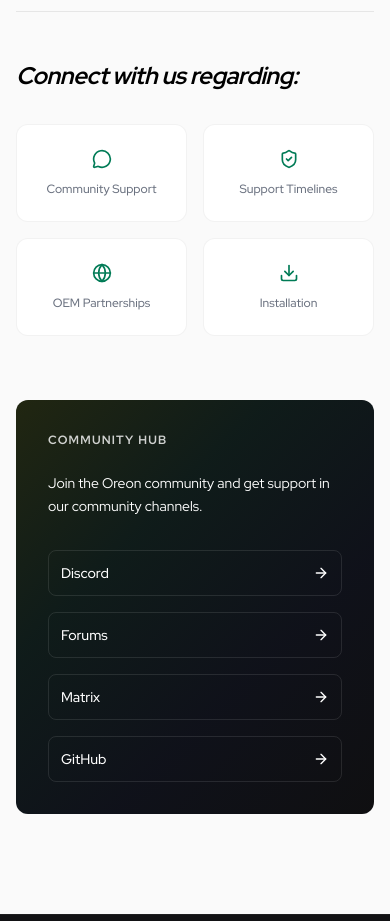
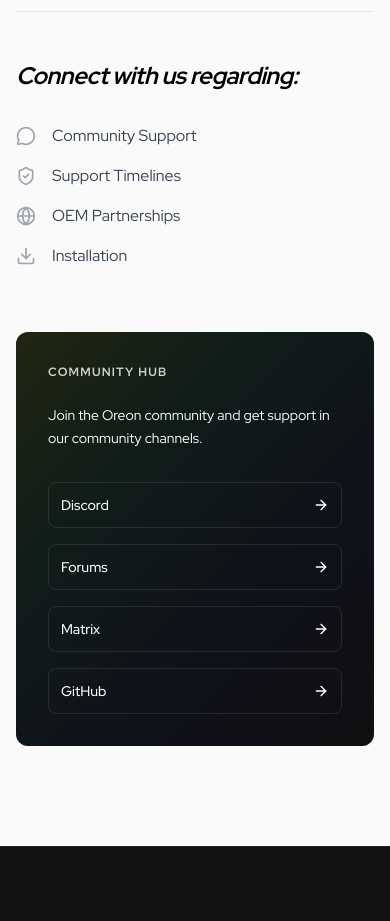
Before and after one commit to oreonhq/website, a Next.js app: page /contact in a window 390 px wide. Shown: the part 1020-1941 px from the top of the page. Built offline with nearby package versions, Linux system fonts and the light colour scheme.

Commit message:
several visual fixes for mobile & desktop

```diff
--- a/app/contact/page.tsx
+++ b/app/contact/page.tsx
@@ -47,19 +47,19 @@
 
               <div>
                 <h3 className="text-2xl font-bold text-black mb-8 tracking-tight italic text-2xl">Connect with us regarding:</h3>
-                <div className="grid grid-cols-2 md:grid-cols-4 gap-4">
+                <ul className="space-y-4">
                   {[
                     { label: "Community Support", icon: MessageCircle },
                     { label: "Support Timelines", icon: ShieldCheck },
                     { label: "OEM Partnerships", icon: Globe },
                     { label: "Installation", icon: Download }
                   ].map((item, i) => (
-                    <div key={i} className="flex flex-col items-center gap-3 text-sm font-medium text-gray-500 border border-black/5 p-6 rounded-enterprise bg-white transition-all">
-                      <item.icon className="w-5 h-5 text-[#007b56]" />
-                      <span className="text-center text-xs">{item.label}</span>
-                    </div>
+                    <li key={i} className="flex items-center gap-4 text-gray-700">
+                      <item.icon className="w-5 h-5 text-gray-400 flex-shrink-0" />
+                      <span className="font-light">{item.label}</span>
+                    </li>
                   ))}
-                </div>
+                </ul>
               </div>
             </div>
 
--- a/app/page.tsx
+++ b/app/page.tsx
@@ -63,7 +63,7 @@
         <section className="enterprise-section bg-white">
           <div className="max-w-7xl mx-auto px-4 sm:px-6 lg:px-8">
             <div className="grid lg:grid-cols-12 gap-16 items-center">
-              <div className="lg:col-span-5 order-2 lg:order-1">
+              <div className="hidden lg:grid lg:col-span-5 lg:order-1">
                 <div className="grid grid-cols-2 gap-6">
                   {[
                     { icon: EyeOff, gradient: "from-orange-500 to-red-600" },
@@ -80,7 +80,7 @@
                   ))}
                 </div>
               </div>
-              <div className="lg:col-span-7 order-1 lg:order-2">
+              <div className="lg:col-span-7 lg:order-2">
                 <h2 className="text-4xl font-bold text-gray-900 mb-8 tracking-tight">Your data is your property.</h2>
                 <p className="text-gray-600 text-lg leading-relaxed mb-8 font-light">
                   Oreon is built from the ground up to respect digital privacy. We will never steal your data, track your usage, or force cloud-based telemetry into your OS.
```
